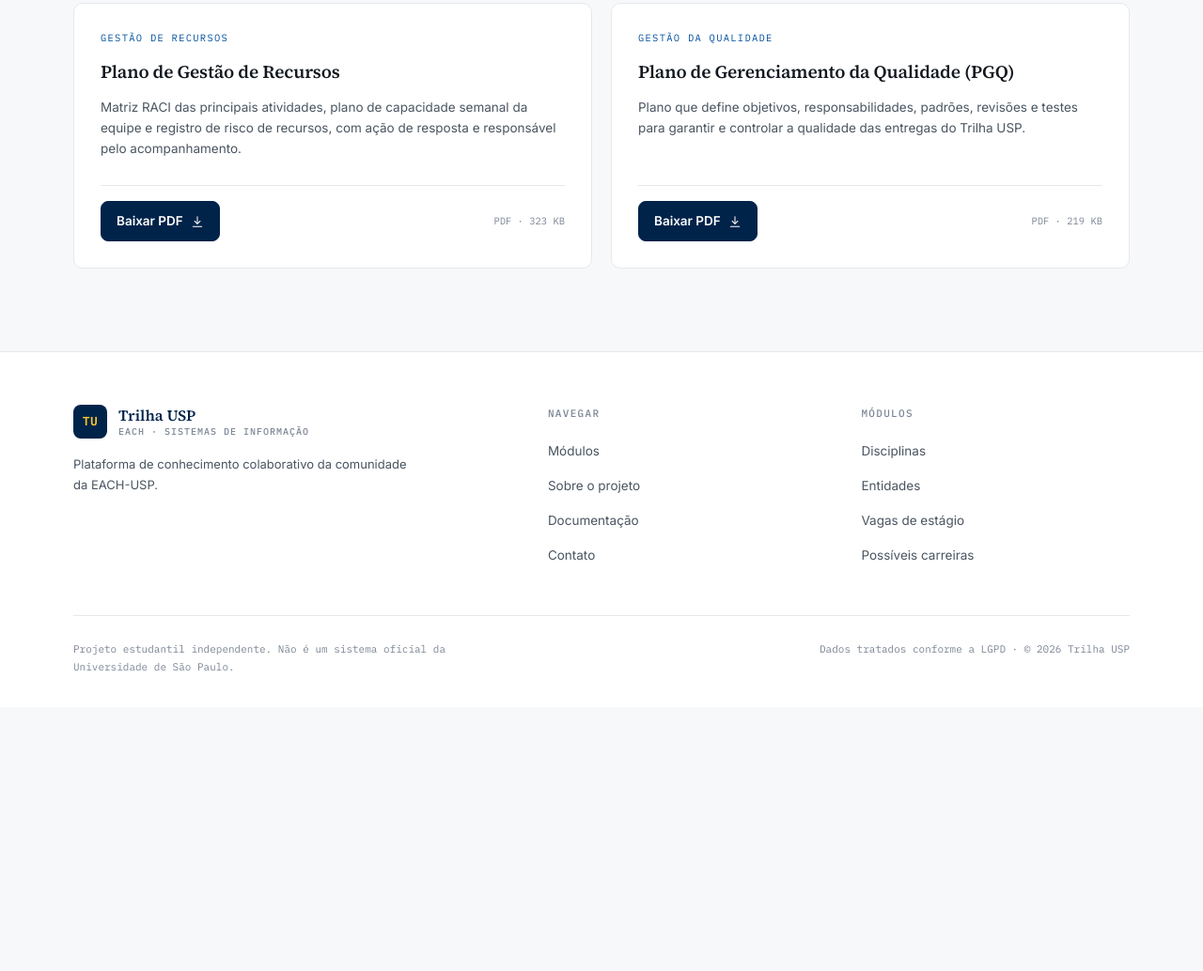
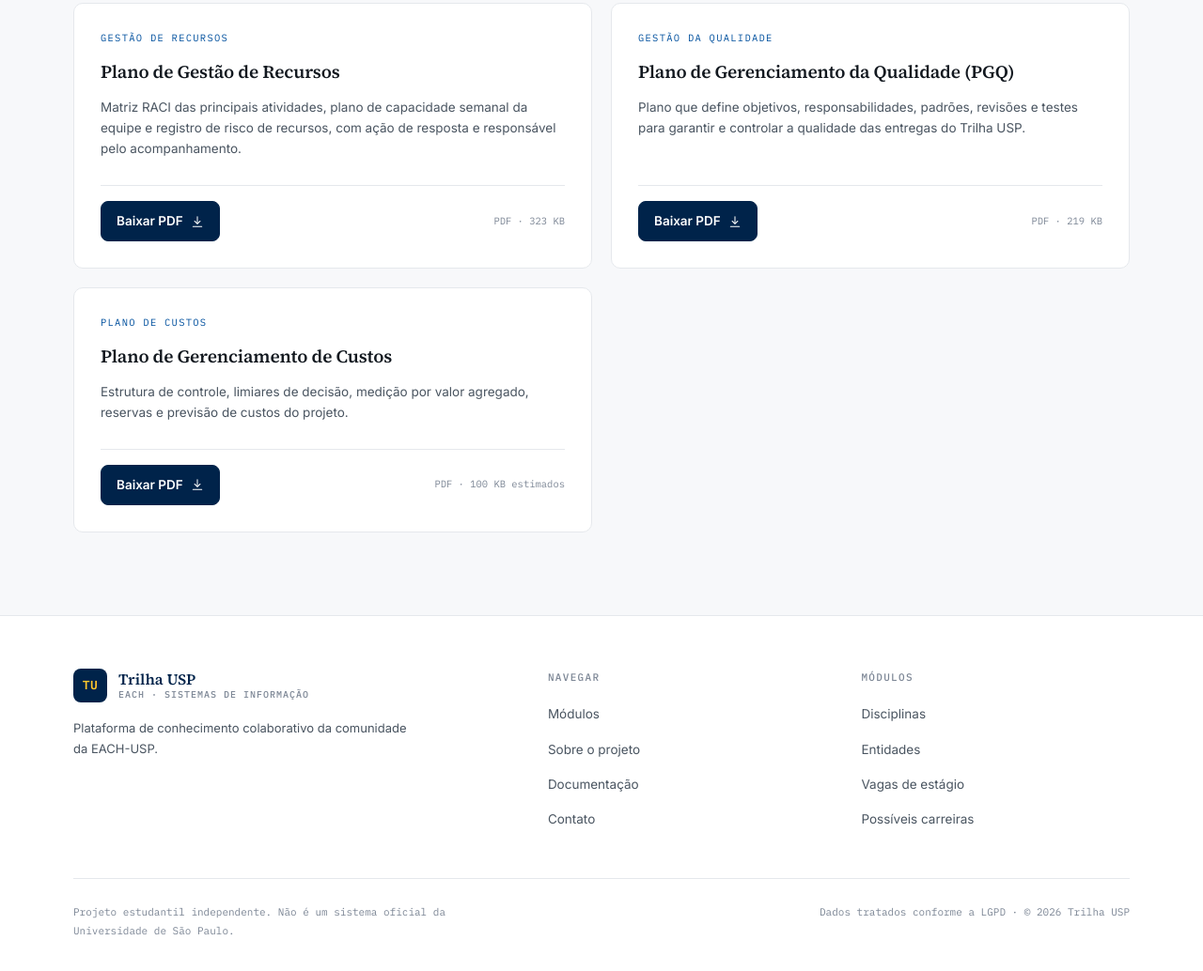
Before and after one commit to romulorjr/trilha-usp, a plain HTML site: page documentacao.html in a window 1280 px wide. Shown: the part 1075-2109 px from the top of the page at 94% size. Before the commit the page ends 1828 px from the top, so only its background shows below. Drawn offline with Linux system fonts and the light colour scheme.

Commit message:
docs: adiciona card do Plano de Gerenciamento de Custos

```diff
--- a/documentacao.html
+++ b/documentacao.html
@@ -124,6 +124,18 @@
           </div>
         </article>
 
+        <article class="doc-card">
+          <span class="doc-cat">Plano de custos</span>
+          <h3>Plano de Gerenciamento de Custos</h3>
+          <p>Estrutura de controle, limiares de decisão, medição por valor agregado, reservas e previsão de custos do projeto.</p>
+          <div class="doc-foot">
+            <a class="btn btn-primary" href="docs/Plano_de_Gerenciamento_de_Custos.pdf" download>
+              Baixar PDF <svg class="icon icon-sm"><use href="#i-download"/></svg>
+            </a>
+            <span class="doc-meta">PDF · 100 KB estimados</span>
+          </div>
+        </article>
+
       </div>
     </div>
   </section>
```
